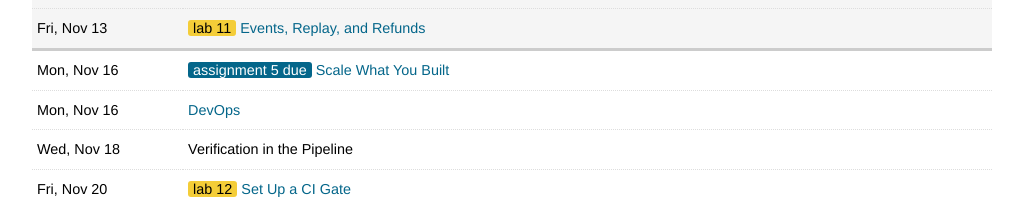
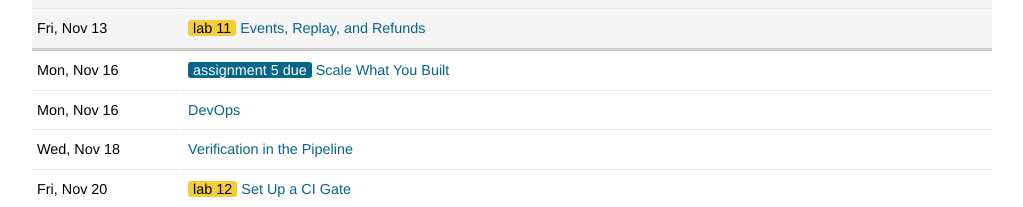
Before and after one commit to CMU-17-214/f2026, a plain HTML site: page index.html in a window 1280 px wide. Shown: the part 3382-3589 px from the top of the page, without its empty margins (128-1151 px from the left). Drawn offline with Linux system fonts and the light colour scheme.

Commit message:
Update gh-pages for 1e188400f27e21a6aa960d335e84c8ad8eca7146

```diff
--- a/index.html
+++ b/index.html
@@ -277,7 +277,7 @@
     </tr>
     <tr>
       <td>Wed, Nov 18</td>
-      <td>Verification in the Pipeline</td>
+      <td><a href="https://github.com/CMU-17-214/f2026/blob/main/slides/21-verification-pipeline.pdf" target="_blank" rel="noopener">Verification in the Pipeline</a></td>
     </tr>
     <tr>
       <td>Fri, Nov 20</td>
```
